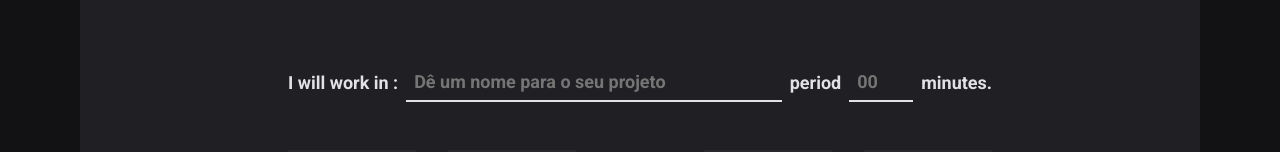
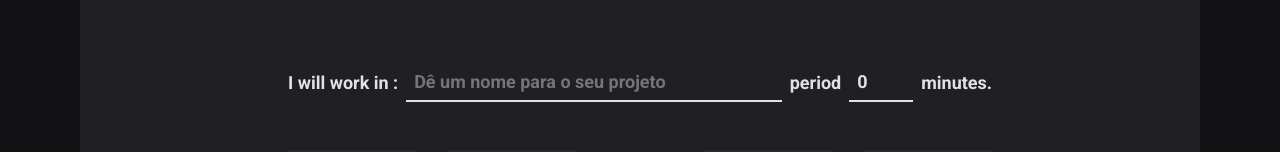
Before and after one commit to yujiarima17/pomodoro_react, a React (Vite) app: page / in a window 1280 px wide. Shown: the part 170-322 px from the top of the page. Built offline with nearby package versions, Linux system fonts and the light colour scheme.

Commit message:
integrating zod validator !

```diff
--- a/package.json
+++ b/package.json
@@ -10,12 +10,14 @@
     "preview": "vite preview"
   },
   "dependencies": {
+    "@hookform/resolvers": "^3.3.1",
     "phosphor-react": "^1.4.1",
     "react": "^18.2.0",
     "react-dom": "^18.2.0",
     "react-hook-form": "^7.46.2",
     "react-router-dom": "^6.16.0",
-    "styled-components": "^6.0.8"
+    "styled-components": "^6.0.8",
+    "zod": "^3.22.2"
   },
   "devDependencies": {
     "@rocketseat/eslint-config": "^2.1.0",
--- a/src/pages/Home/index.tsx
+++ b/src/pages/Home/index.tsx
@@ -1,4 +1,6 @@
 import { Play } from 'phosphor-react'
+import { zodResolver } from '@hookform/resolvers/zod'
+import * as zod from 'zod'
 import {
   CountDownContainer,
   FormContainer,
@@ -9,12 +11,52 @@ import {
   TaskInput,
 } from './styles'
 import { useForm } from 'react-hook-form'
+import { useState } from 'react'
 // controlled / uncontrolled - conceito relacionado a trativa de inputs, sendo controlled é o controle a todo instante e uncontrolled apenas quando houver submit do form
+const newCycleFormValidationSchema = zod.object({
+  task: zod.string().min(1, 'Its necessary to inform the task!'),
+  minutesAmount: zod
+    .number()
+    .min(5)
+    .max(60, 'The maximum minutes amount is 60 min to a cycle'),
+})
+
+// interface NewCycleFormData {
+//   task: string
+//   minutesAmount: number
+// } - usa interface quando criamos uma tipagem completamente nova
+//  usamos type quando herdamos uma tipagem
+type NewCycleFormData = zod.infer<typeof newCycleFormValidationSchema>
+
+interface Cycle {
+  id: string
+  task: string
+  minutesAmount: number
+}
 export function Home() {
-  const { register, handleSubmit, watch } = useForm()
-  function handleCreateNewCycle(data: any) {
-    console.log(data)
+  const [cycles, setCycles] = useState<Cycle[]>([])
+  const [activeCycleId, setActiveCycleId] = useState<string | null>(null)
+  const { register, handleSubmit, watch, reset } = useForm<NewCycleFormData>({
+    resolver: zodResolver(newCycleFormValidationSchema),
+    defaultValues: {
+      task: '',
+      minutesAmount: 0,
+    },
+  })
+  function handleCreateNewCycle(data: NewCycleFormData) {
+    const id = String(new Date().getTime())
+    const newCycle: Cycle = {
+      id,
+      task: data.task,
+      minutesAmount: data.minutesAmount,
+    }
+    // sempre que uma alteração de estado depender do valor anterior, utiliza-se uma arrow function para isso
+    setCycles((state) => [...state, newCycle])
+    setActiveCycleId(id)
+    reset()
   }
+  const activeCycle = cycles.find((cycle) => cycle.id === activeCycleId)
+  console.log(activeCycle)
   // observando apenas o campo task
   const task = watch('task')
   const isSubmitDisabled = !task
```
Also changed, not shown: 1 other file (tests, documents, lock files or other folders).
